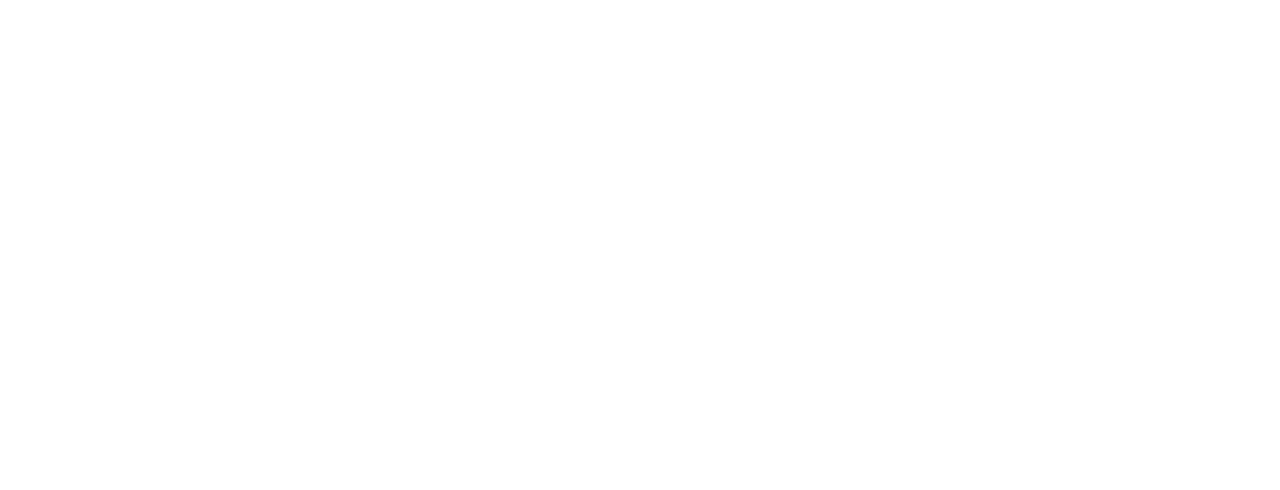
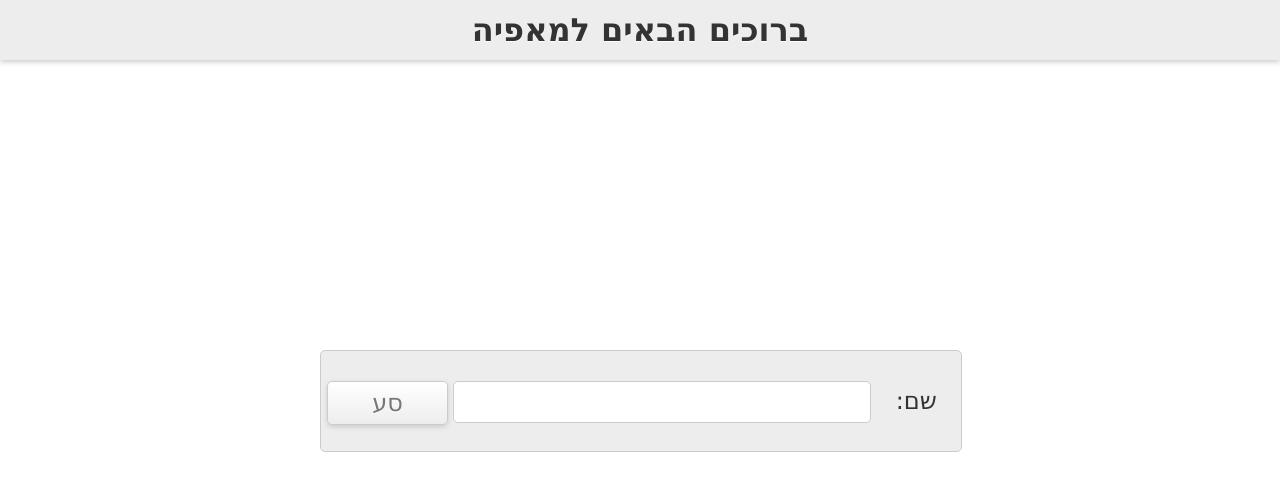
Before and after one commit to md5login/mafia, a website: page index.html in a window 1280 px wide. Drawn offline with Linux system fonts and the light colour scheme.

Commit message:
login dialog

```diff
--- a/index.html
+++ b/index.html
@@ -1,7 +1,104 @@
 <!DOCTYPE html>
 <html>
 <head>
+	<style>
+
+		html, *{
+			padding: 0;
+			margin: 0;
+			font-family: Verdana, sans-serif;
+		}
+
+		body{
+			direction: rtl;
+			color: #333;
+		}
+
+		#WelcomeHeader{
+			width: 100%;
+			height: 60px;
+			line-height: 60px;
+			text-align: center;
+			background: #ededed;
+			box-shadow: 0 2px 5px #ccc;
+			text-shadow: 0 1px 1px #fff;
+		}
+
+		#LoginRequest{
+			position: absolute;
+			width: 50%;
+			height: 100px;
+			top: calc(50% - 50px);
+			left: 25%;
+			text-align: center;
+			border: 1px solid #ccc;
+			background: #ededed;
+			border-radius: 5px;
+		}
+
+		#LoginRequest label{
+			float: right;
+			height: 40px;
+			margin: 30px 0;
+			line-height: 40px;
+			font-size: 24px;
+			width: 14%;
+		}
+
+		#LoginRequest input{
+			float: right;
+			width: 65%;
+			height: 40px;
+			line-height: 40px;
+			font-size: 24px;
+			outline: none;
+			border: 1px solid #ccc;
+			border-radius: 5px;
+			text-indent: 10px;
+			margin-top: 30px;
+			color: #777;
+		}
+
+		#LoginRequest button{
+			float: right;
+			width: 19%;
+			height: 44px;
+			line-height: 40px;
+			font-size: 24px;
+			outline: none;
+			border: 1px solid #ccc;
+			border-radius: 5px;
+			margin: 30px 5px;
+			background: linear-gradient( 0deg, #ededed , #fff);
+			box-shadow: 0 2px 5px #ccc;
+			color: #777;
+			text-shadow: 0 1px 1px #fff;
+		}
+
+		#LoginRequest button:active{
+			background: linear-gradient( 0deg, #fff , #ededed);
+			box-shadow: 0 2px 5px #ccc inset;
+		}
+
+		#MainContainer{
+			width: 100%;
+			height: auto;
+			float: right;
+			margin-top: 100px;
+		}
+	</style>
 </head>
 <body>
+
+	<div id="LoginRequest">
+		<label for="UserName">שם:</label>
+		<input type="text" id="UserName" />
+		<button>סע</button>
+	</div>
+
+	<h1 id="WelcomeHeader">ברוכים הבאים למאפיה</h1>
+	<div id="MainContainer">
+
+	</div>
 </body>
 </html>
```
